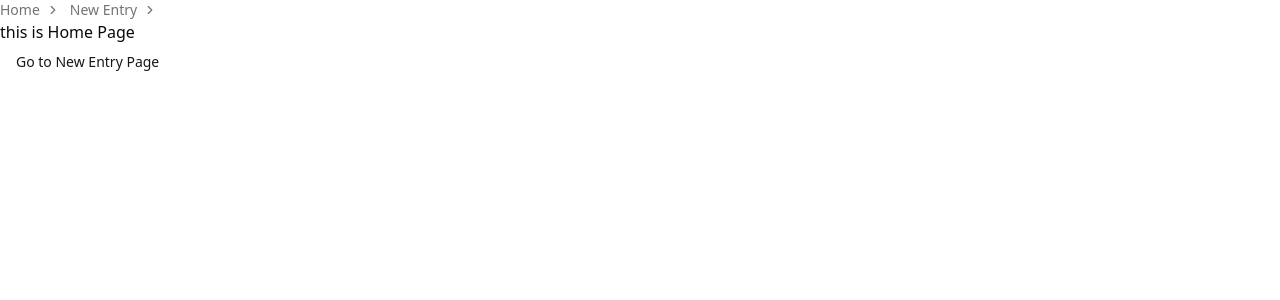
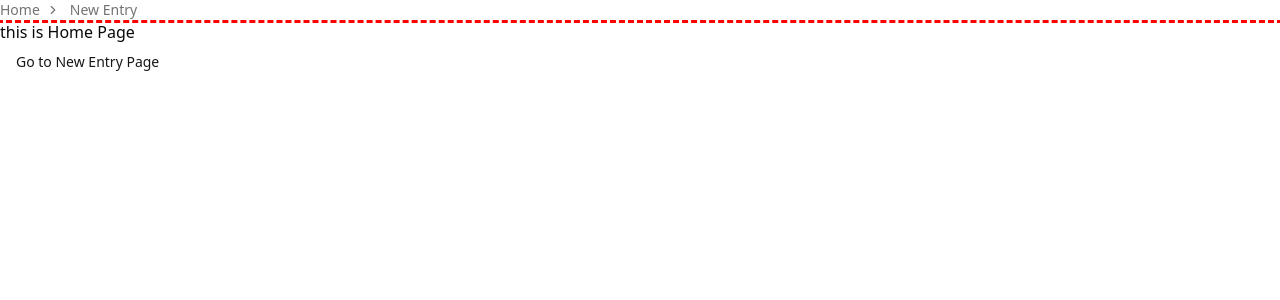
Before and after one commit to RadekKosiada/journal-app, a Next.js app: page / in a window 1280 px wide. Shown: the top 300 px of the page. Built offline with nearby package versions, Linux system fonts and the light colour scheme.

Commit message:
hide chevron on last element in breadcrumb

```diff
--- a/src/components/breadrumb/breadcrumb.module.scss
+++ b/src/components/breadrumb/breadcrumb.module.scss
@@ -0,0 +1,11 @@
+.breadcrumb {
+  outline: 3px dashed red;
+}
+
+.breadcrumbItem {
+  &:last-of-type {
+    .BreadcrumbSeparator {
+      display: none;
+    }
+  }
+}
--- a/src/components/breadrumb/index.tsx
+++ b/src/components/breadrumb/index.tsx
@@ -6,21 +6,23 @@ import {
     BreadcrumbSeparator
 } from "@/components/ui/breadcrumb";
 import { BreadcrumbDataType } from "@/types/BreadcrumbDataType";
-
+import styles from "./breadcrumb.module.scss";
 
 export function BreadcrumbBasic({ breadcrumbData }: { breadcrumbData: BreadcrumbDataType }) {
     return (
-        <Breadcrumb>
-            <BreadcrumbList>
-                {breadcrumbData instanceof Array && breadcrumbData.map((item, index) => (
-                    <BreadcrumbItem key={index}>
-                        <BreadcrumbLink href={item.url}>{item.label}</BreadcrumbLink>
-                        <BreadcrumbSeparator />
-                    </BreadcrumbItem>
-                ))}
+        <Breadcrumb className={styles.breadcrumb}>
+            <BreadcrumbList className={styles.breadcrumbList}>
+                {
+                    breadcrumbData instanceof Array && breadcrumbData.map((item, index) => (
+                        <BreadcrumbItem key={index} className={styles.breadcrumbItem}>
+                            <BreadcrumbLink href={item.url} className={styles.breadcrumbLink}>{item.label}</BreadcrumbLink>
+                            <BreadcrumbSeparator className={styles.BreadcrumbSeparator} />
+                        </BreadcrumbItem>
+                    ))
+                }
 
-            </BreadcrumbList>
-        </Breadcrumb>
+            </BreadcrumbList >
+        </Breadcrumb >
     )
 }
 export default BreadcrumbBasic;
```
